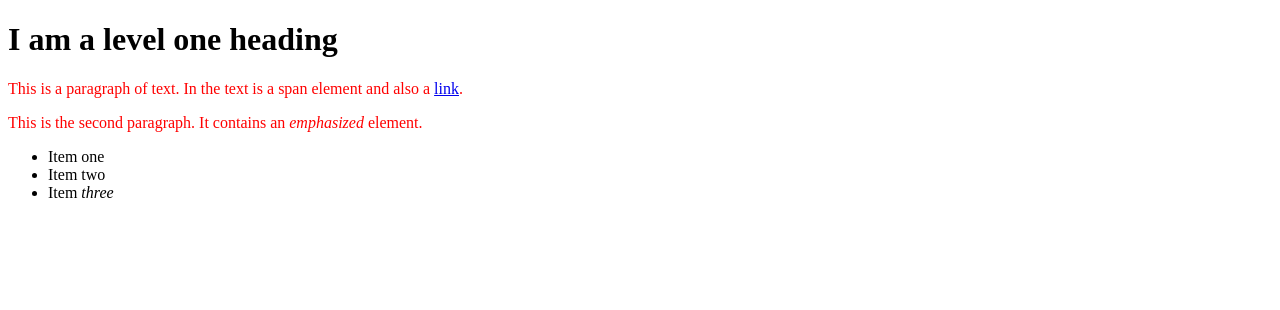
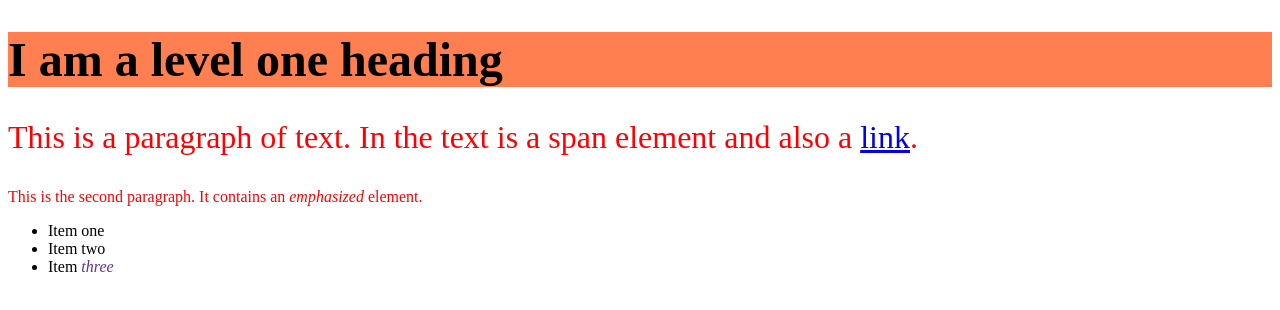
Before and after one commit to dmiria/CSS-Basics, a plain HTML site: page index.html in a window 1280 px wide. Drawn offline with Linux system fonts and the light colour scheme.

Commit message:
updating css with comments/notes

```diff
--- a/index.html
+++ b/index.html
@@ -9,7 +9,7 @@
 
 <body>
 
-    <h1>I am a level one heading</h1>
+    <h1 class="levelOne">I am a level one heading</h1>
 
     <p>This is a paragraph of text. In the text is a <span>span element</span>
 and also a <a href="https://example.com">link</a>.</p>
--- a/stylesheet.css
+++ b/stylesheet.css
@@ -1,3 +1,36 @@
+/*The CSS language has rules to control which selector is stronger in the event of a conflict. These rules are called "cascade and specificity".
+
+Later styles replace conflicting styles that appear earlier in the stylesheet. This is the "cascade rule".
+*/
+
 p {
-    color: red;
-  }
+  color: red;
+}
+
+/*There are times when you will want something to look different based on where it is in the document. There are a number of selectors that can help you here, but for now we will look at just a couple.
+
+The descendant combinator, which takes the form of a space between two other selectors.
+
+This selector will select any <em> element that is inside (a descendant of) an <li>.
+*/
+
+li em {
+  color: rebeccapurple;
+}
+
+/*So in your example document, you should find that the <em> in the third list item is now purple, but the one inside the paragraph is unchanged.
+Something else you might like to try is styling a paragraph when it comes directly after a heading at the same hierarchy level in the HTML. To do so place a + (an adjacent sibling combinator) between the selectors.
+Try adding this rule to your stylesheet as well:
+*/
+
+h1 + p {
+  font-size: 200%;
+}
+
+/*A class is rated as being more specific, as in having more specificity than the element selector, so it cancels the other conflicting style declaration.
+*/
+
+.levelOne{
+  background-color: coral;
+  font-size: 300%;
+}
```
